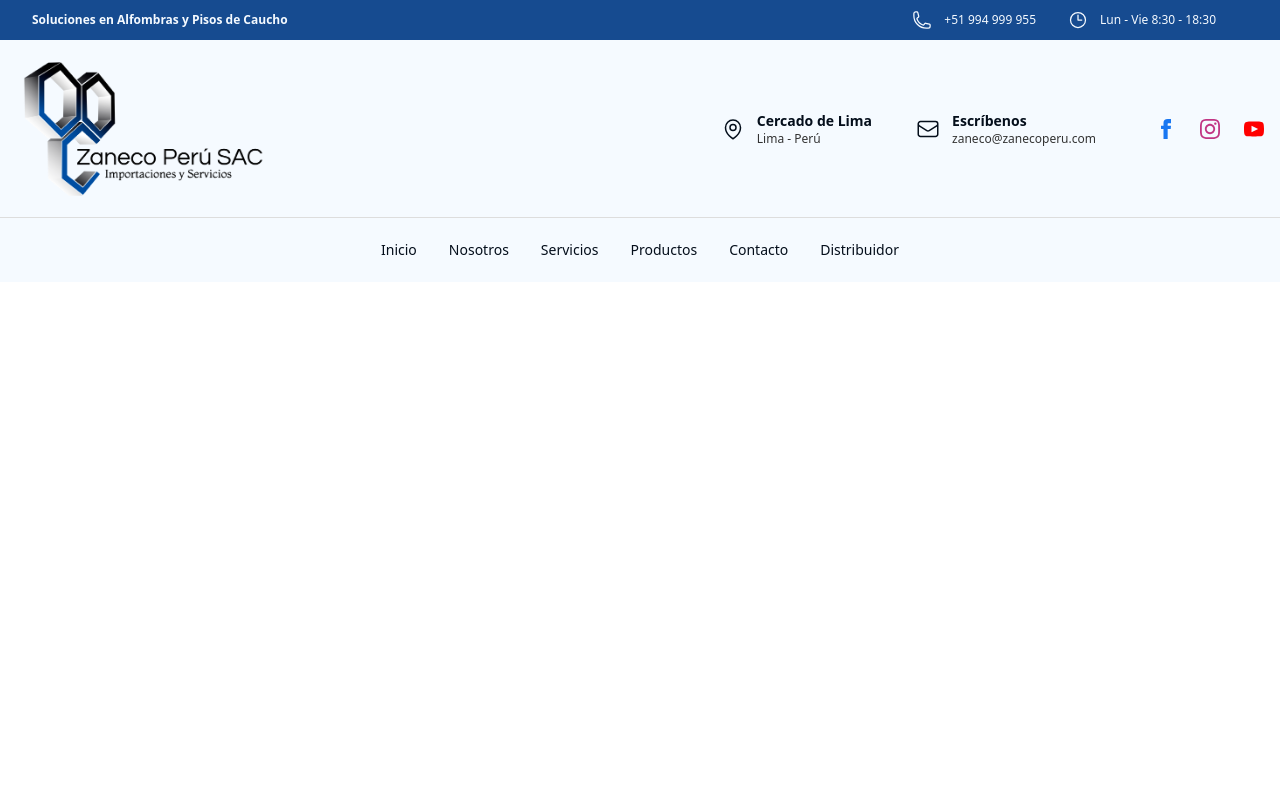
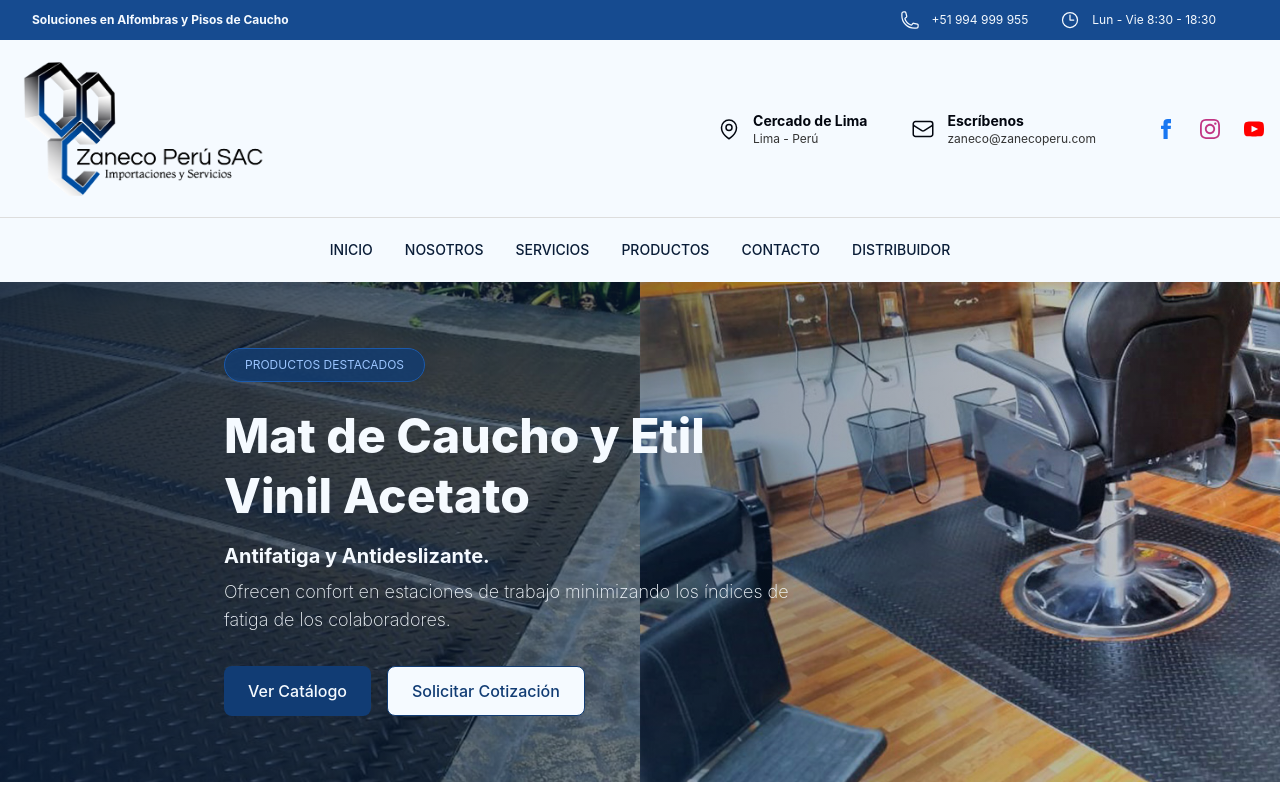
Before and after one commit to nicolaszagal/zanecowebsite, a Next.js app: page / in a window 1280 px wide. Built offline with nearby package versions, Linux system fonts and the light colour scheme.

Commit message:
fix: Execution problem

```diff
--- a/app/globals.css
+++ b/app/globals.css
@@ -2,7 +2,7 @@
 @config "../tailwind.config.ts";
 
 @layer base {
-    body {
-        @apply text-primary-800;
+    html {
+        @apply text-primary-900;
     }
 }
--- a/app/page.tsx
+++ b/app/page.tsx
@@ -1,7 +1,8 @@
-import Image from "next/image";
+import "./globals.css"
+import Hero from "@/components/layout/home/Hero";
 
 export default function Home() {
-  return (
-    <div></div>
+return (
+    <Hero/>
   );
 }
--- a/components/layout/Navbar.tsx
+++ b/components/layout/Navbar.tsx
@@ -62,27 +62,28 @@ export default function Navbar() {
             </div>
             <nav className="w-full border-t-1 border-secondary flex items-center justify-center">
                 <div className="max-w-7xl items-center mx-auto flex justify-between px-6 h-16">
-                  <div className="flex gap-8 text-sm font-medium">
-                        <Link href="/" className="hover:text-blue-600 transition">
-                            Inicio
-                        </Link>
+                  <div className="flex gap-8 text-sm text-primary-700 text font-medium">
+                      <Link href="/" className="hover:text-primary-400 transition">
+                          INICIO
+                      </Link>
+                      <Link href="/about" className="hover:text-primary-400 transition">
+                          NOSOTROS
+                      </Link>
 
-                        <Link href="/about" className="hover:text-blue-600 transition">
-                            Nosotros
-                        </Link>
+                      <Link href="/services" className="hover:text-primary-400 transition">
+                          SERVICIOS
+                      </Link>
 
-                        <Link href="/services" className="hover:text-blue-600 transition">
-                            Servicios
-                        </Link>
+                      <Link href="/contact" className="hover:text-primary-400 transition">
+                          PRODUCTOS
+                      </Link>
 
-                        <Link href="/contact" className="hover:text-blue-600 transition">
-                            Productos
-                        </Link>
-                      <Link href="/contact" className="hover:text-blue-600 transition">
-                          Contacto
+                      <Link href="/contact" className="hover:text-primary-400 transition">
+                          CONTACTO
                       </Link>
-                      <Link href="/contact" className="hover:text-blue-600 transition">
-                          Distribuidor
+
+                      <Link href="/contact" className="hover:text-primary-400 transition">
+                          DISTRIBUIDOR
                       </Link>
                     </div>
                 </div>
--- /dev/null
+++ b/components/layout/home/Hero.tsx
@@ -0,0 +1,38 @@
+import Button from "@/components/ui/Button";
+
+export default function Hero() {
+    return (
+        <section className="relative h-[500px] w-full flex items-center">
+            {/* Imagen de fondo */}
+            <div className="absolute inset-0 bg-cover bg-center" style={{ backgroundImage: "url('/img/home/hero.jpg')" }}/>
+
+            {/* Overlay oscuro con degradado */}
+            <div className="absolute inset-0 bg-gradient-to-r from-primary-700/80 via-primary-600/40 to-transparent" />
+
+            {/* Contenido */}
+            <div className="relative z-10 max-w-6xl ml-10 lg:ml-50 px-6 text-neutral">
+
+                <span className="inline-block bg-primary-500/80 border border-primary-300 text-primary-50  px-5 py-2 rounded-full text-xs mb-6">
+                     PRODUCTOS DESTACADOS
+                </span>
+
+                <h1 className="text-5xl font-extrabold leading-tight mb-4">
+                    Mat de Caucho y Etil<br/>
+                    Vinil Acetato
+                </h1>
+
+                <p className="max-w-xl text-xl font-bold  mb-2">
+                    Antifatiga y Antideslizante.
+                </p>
+                <p className="max-w-xl text-lg font-extralight mb-8">
+                    Ofrecen confort en estaciones de trabajo minimizando los índices de fatiga de los colaboradores.
+                </p>
+
+                <div className="flex gap-4">
+                    <Button text="Ver Catálogo" />
+                    <Button text="Solicitar Cotización" variant="secondary" />
+                </div>
+            </div>
+        </section>
+    );
+}
--- /dev/null
+++ b/components/ui/Button.tsx
@@ -0,0 +1,20 @@
+type ButtonProps = {
+    text: string;
+    variant?: "primary" | "secondary";
+}
+
+export default function Button({text, variant = "primary"}: ButtonProps) {
+    const baseStyles = "px-6 py-3 rounded-lg font-medium transition";
+
+    const variants = {
+        primary: "bg-primary-500 border-primary-500 text-neutral hover:bg-primary-300 hover:border-primary-300",
+        secondary: "bg-neutral text-primary-500 border hover:bg-transparent hover:border-neutral hover:text-neutral"
+    }
+
+    return (
+        <button className={`${baseStyles} ${variants[variant]}`}>
+            {text}
+        </button>
+    )
+
+}
--- a/package.json
+++ b/package.json
@@ -9,18 +9,20 @@
     "lint": "eslint"
   },
   "dependencies": {
+    "@tailwindcss/vite": "^4.2.1",
     "next": "16.1.6",
+    "postcss": "^8.5.8",
     "react": "19.2.3",
     "react-dom": "19.2.3"
   },
   "devDependencies": {
-    "@tailwindcss/postcss": "^4",
+    "@tailwindcss/postcss": "^4.2.1",
     "@types/node": "^20",
     "@types/react": "^19",
     "@types/react-dom": "^19",
     "eslint": "^9",
     "eslint-config-next": "16.1.6",
-    "tailwindcss": "^4",
+    "tailwindcss": "^4.2.1",
     "typescript": "^5"
   }
 }
```
Also changed, not shown: public/img/home/hero.jpg (added), 1 other file (tests, documents, lock files or other folders).
